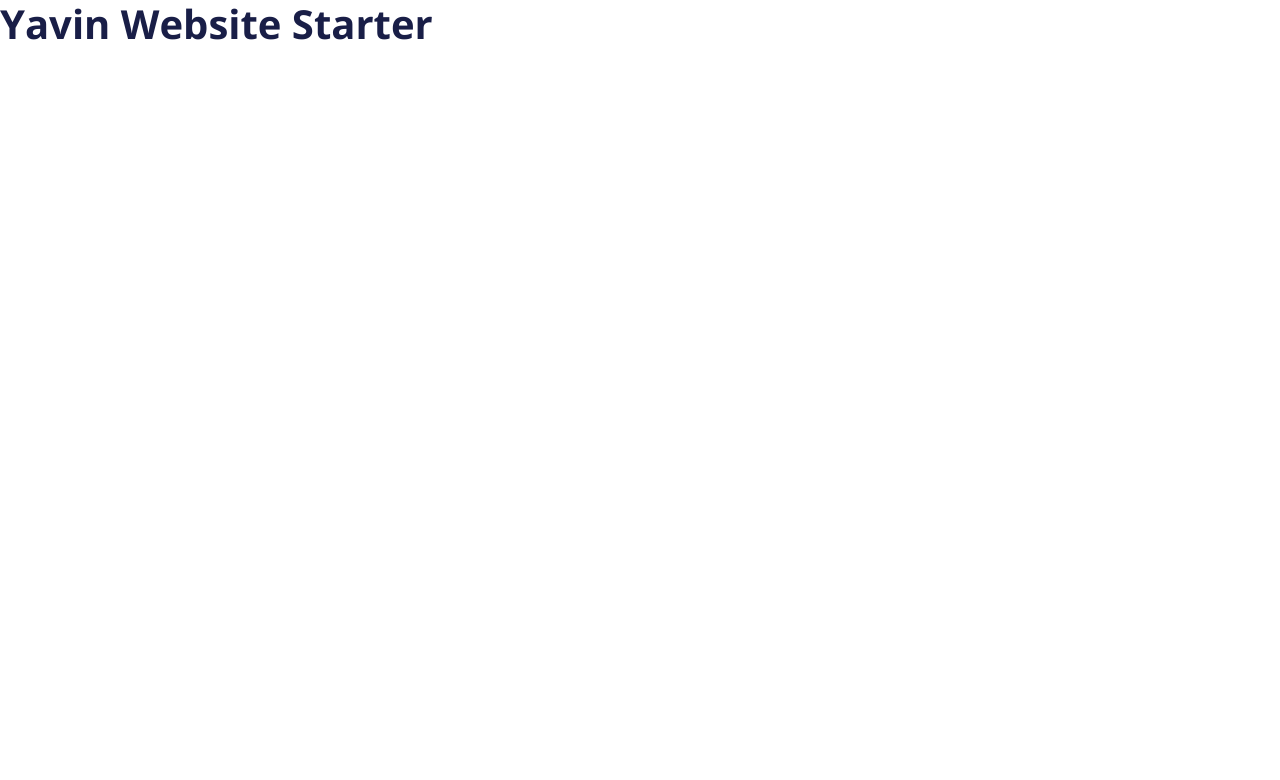
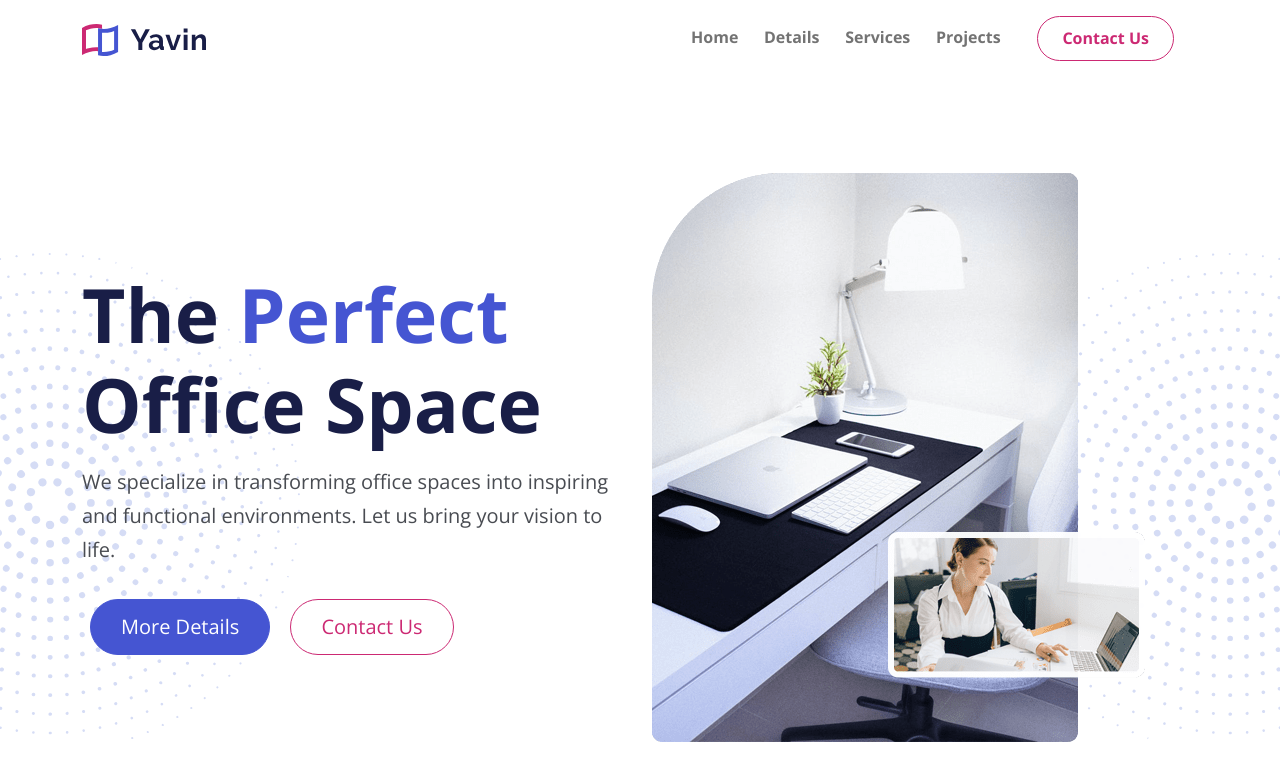
Before and after one commit to fisheeesh/yavin-website, a website: page index.html in a window 1280 px wide. Drawn offline with nearby package versions, Linux system fonts and the light colour scheme; files that its build step writes are made by us from their sources.

Commit message:
navigation & header

```diff
--- a/index.html
+++ b/index.html
@@ -1,22 +1,85 @@
 <!DOCTYPE html>
 <html lang="en">
+
 <head>
   <meta charset="UTF-8" />
   <meta http-equiv="X-UA-Compatible" content="IE=edge" />
   <meta name="viewport" content="width=device-width, initial-scale=1.0" />
   <link rel="preconnect" href="https://fonts.googleapis.com">
   <link rel="preconnect" href="https://fonts.gstatic.com" crossorigin>
-    <link href="https://fonts.googleapis.com/css2?family=Open+Sans:wght@300;400;500;600;700&display=swap" rel="stylesheet">
+  <link href="https://fonts.googleapis.com/css2?family=Open+Sans:wght@300;400;500;600;700&display=swap"
+    rel="stylesheet">
   <link rel="stylesheet" href="css/font-awesome.css" />
   <link rel="stylesheet" href="css/bootstrap.css" />
   <link rel="stylesheet" href="css/styles.css" />
   <link rel="icon" href="images/favicon.png" />
   <title>Yavin Office Design</title>
 </head>
+
 <body>
-    <h1>Yavin Website Starter</h1>
+  <!-- Navbar -->
+  <nav class="navbar navbar-expand-lg sticky-top navbar-light">
+    <div class="container">
+      <a href="#" class="navbar-brand">
+        <img src="images/logo.svg" alt="" width="124">
+      </a>
+      <button aria-controls="navbarNavDropdown" aria-expanded="false" aria-label="Toggle navgation"
+        class="navbar-toggler" type="button" data-bs-toggle="collapse" data-bs-target="#navbarNav">
+        <span class="navbar-toggler-icon"></span>
+      </button>
+
+      <div class="collapse navbar-collapse" id="navbarNav">
+        <ul class="navbar-nav ms-auto">
+          <li class="nav-item">
+            <a href="#" aria-current="true" class="nav-link">Home</a>
+          </li>
+          <li class="nav-item">
+            <a href="#details" class="nav-link">Details</a>
+          </li>
+          <li class="nav-item">
+            <a href="#services" class="nav-link">Services</a>
+          </li>
+          <li class="nav-item">
+            <a href="#projects" class="nav-link">Projects</a>
+          </li>
+          <div class="nav-item">
+            <a href="#contact" class="nav-link btn btn-outline-secondary px-4 mx-4">Contact Us</a>
+          </div>
+        </ul>
+      </div>
+    </div>
+  </nav>
+
+  <!-- Header -->
+  <header class="header position-relative mt-6 overflow-hidden">
+    <img src="images/decoration-star.svg" alt="" class="decoration-star position-absolute">
+    <img src="images/decoration-star.svg" alt="" class="decoration-star-2 position-absolute">
+    <div class="container position-relative z-3">
+      <div class="row">
+        <div class="col-lg-6">
+          <div class="mt-6">
+            <h1 class="xl-text">
+              The <span class="text-primary">Perfect</span> Office Space
+            </h1>
+            <p class="lead mb-4">
+              We specialize in transforming office spaces into inspiring and functional environments. Let us bring your
+              vision to life.
+            </p>
+            <a href="#introduction" class="btn btn-primary btn-lg m-2">More Details</a>
+            <a href="#contact" class="btn btn-outline-secondary btn-lg m-2">Contact Us</a>
+          </div>
+        </div>
+        <div class="col-lg-6">
+          <div class="image-container">
+            <img src="images/header.png" alt="" class="img-fluid">
+          </div>
+        </div>
+      </div>
+    </div>
+  </header>
 
   <script src="js/bootstrap.bundle.min.js"></script>
   <script src="js/script.js"></script>
 </body>
+
 </html>
--- a/js/script.js
+++ b/js/script.js
@@ -0,0 +1,11 @@
+function userScoll(){
+    const navbar = document.querySelector('.navbar')
+
+    window.addEventListener('scroll', () => {
+        if(window.scrollY > 50) navbar.classList.add('navbar-sticky')
+        else navbar.classList.remove('navbar-sticky')
+    })
+}
+
+
+document.addEventListener('DOMContentLoaded', userScoll)
--- a/scss/bootstrap.scss
+++ b/scss/bootstrap.scss
@@ -18,8 +18,8 @@ $nav-link-font-weight: 700;
 $spacer: 1rem !default;
 $spacers: (
   0: 0,
-  1: $spacer * .25,
-  2: $spacer * .5,
+  1: $spacer * 0.25,
+  2: $spacer * 0.5,
   3: $spacer,
   4: $spacer * 1.5,
   5: $spacer * 3,
@@ -40,20 +40,16 @@ $button-padding-y: 10px;
 $btn-border-radius: $button-radius;
 $btn-border-radius-sm: $button-radius;
 $btn-border-radius-lg: $button-radius;
-
 $btn-padding-y: $button-padding-y;
 $btn-padding-y-lg: $button-padding-y;
 $btn-padding-y-sm: $button-padding-y;
-
 $btn-padding-x: $button-padding-x;
 $btn-padding-x-lg: $button-padding-x;
 $btn-padding-x-sm: $button-padding-x;
-
-$navbar-togger-border-radius: 5px;
+$navbar-toggler-border-radius: 5px;
 
 // Inputs
-$input-radius:30px;
-
+$input-radius: 30px;
 $input-btn-padding-y: 0.7rem;
 $input-btn-padding-x: 1rem;
 $input-border-radius: $input-radius;
--- a/scss/styles.scss
+++ b/scss/styles.scss
@@ -0,0 +1,72 @@
+.btn-outline-secondary{
+    color: var(--bs-secondary);
+}
+
+.btn-outline-secondary{
+    &:hover{
+        color: #fff;
+    }
+}
+
+.header .decoration-star{
+    top: 80px;
+    left: -200px;
+    width: 500px;
+    opacity: 0.7;
+}
+
+.header .decoration-star-2{
+    top: 80px;
+    right: -200px;
+    width: 500px;
+    opacity: 0.7;
+}
+
+.xl-text{
+    font-size: 75px;
+}
+
+.navbar{
+    transition: all 0.5s ease-in-out;
+}
+
+.navbar-sticky{
+    background: #fff;
+    opacity: 0.9;
+    box-shadow: 0 0 10px rgba(0, 0, 0, 0.5);
+}
+
+@media (max-width: 992px){
+    .xl-text{
+        font-size: 50px;
+    }
+
+    .navbar{
+        .btn-outline-secondary{
+            margin-top: 20px;
+        }
+    }
+
+    .header{
+        margin-top: 0px !important;
+        text-align: center;
+    }
+
+    .header .decoration-star{
+        left: -100px;
+        width: 250px;
+
+    }
+
+    .header .decoration-star-2{
+        right: -100px;
+        width: 250px;
+
+    }
+    .image-container{
+        margin-top: 30px;
+    }
+}
+@media (max-width: 576px){
+
+}
```
Lines whose indentation alone changed are shown as unchanged.
